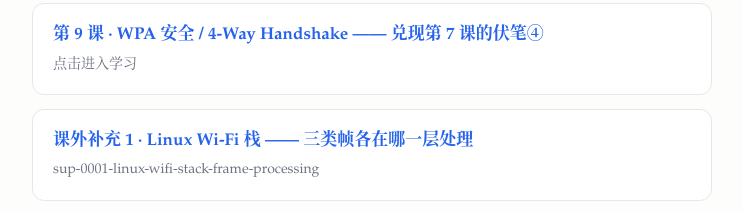
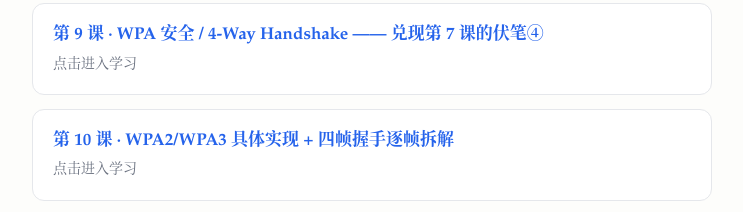
Before and after one commit to nit78/wifi-learning, a plain HTML site: page index.html in a window 1280 px wide. Shown: the part 1074-1286 px from the top of the page, without its empty margins (268-1011 px from the left). Drawn offline with Linux system fonts and the light colour scheme; no server answers.

Commit message:
docs: 首页课程清单补充第 10 课
FALLBACK_LESSONS 加入第 10 课 · WPA2/WPA3 具体实现 + 四帧握手逐帧拆解
(紧跟第 9 课之后, 补充课之前)

```diff
--- a/index.html
+++ b/index.html
@@ -68,6 +68,7 @@
   { href: 'lessons/0007-sta-association-flow.html', title: '第 7 课 · STA 关联流程 —— 协议栈移植的主战场' },
   { href: 'lessons/0008-power-save-mode.html', title: '第 8 课 · Power Save 省电模式 —— IoT 续航的协议层设计' },
   { href: 'lessons/0009-wpa-security-4way-handshake.html', title: '第 9 课 · WPA 安全 / 4-Way Handshake —— 兑现第 7 课的伏笔④' },
+  { href: 'lessons/0010-wpa2-wpa3-implementation-4way-details.html', title: '第 10 课 · WPA2/WPA3 具体实现 + 四帧握手逐帧拆解' },
   { href: 'lessons/sup-0001-linux-wifi-stack-frame-processing.html', title: '课外补充 1 · Linux Wi-Fi 栈 —— 三类帧各在哪一层处理' },
   { href: 'lessons/sup-0002-fact-audit-where-the-course-is-wrong.html', title: '补充课 sup-0002 · 事实核查 —— 课件哪里写错了（对照权威资料）' }
 ];
```
